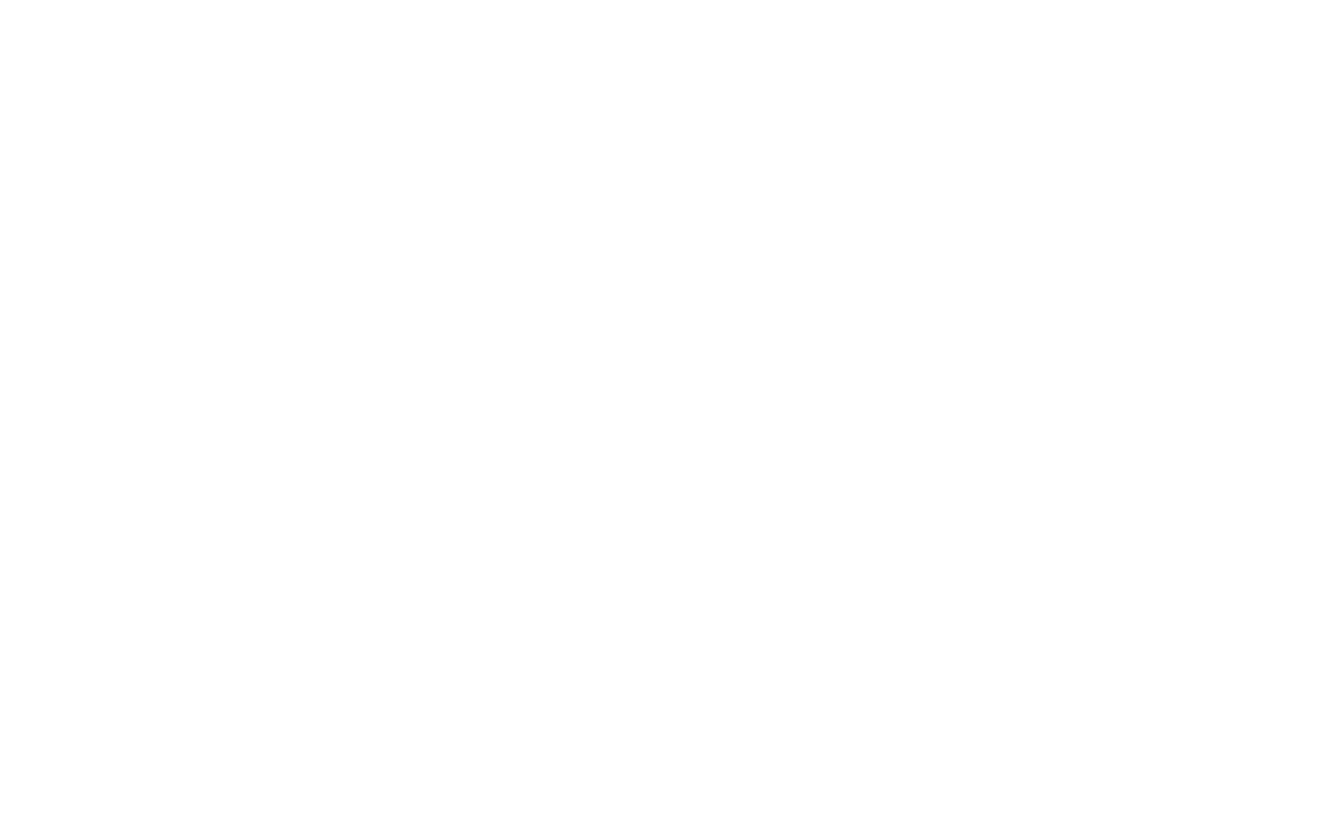
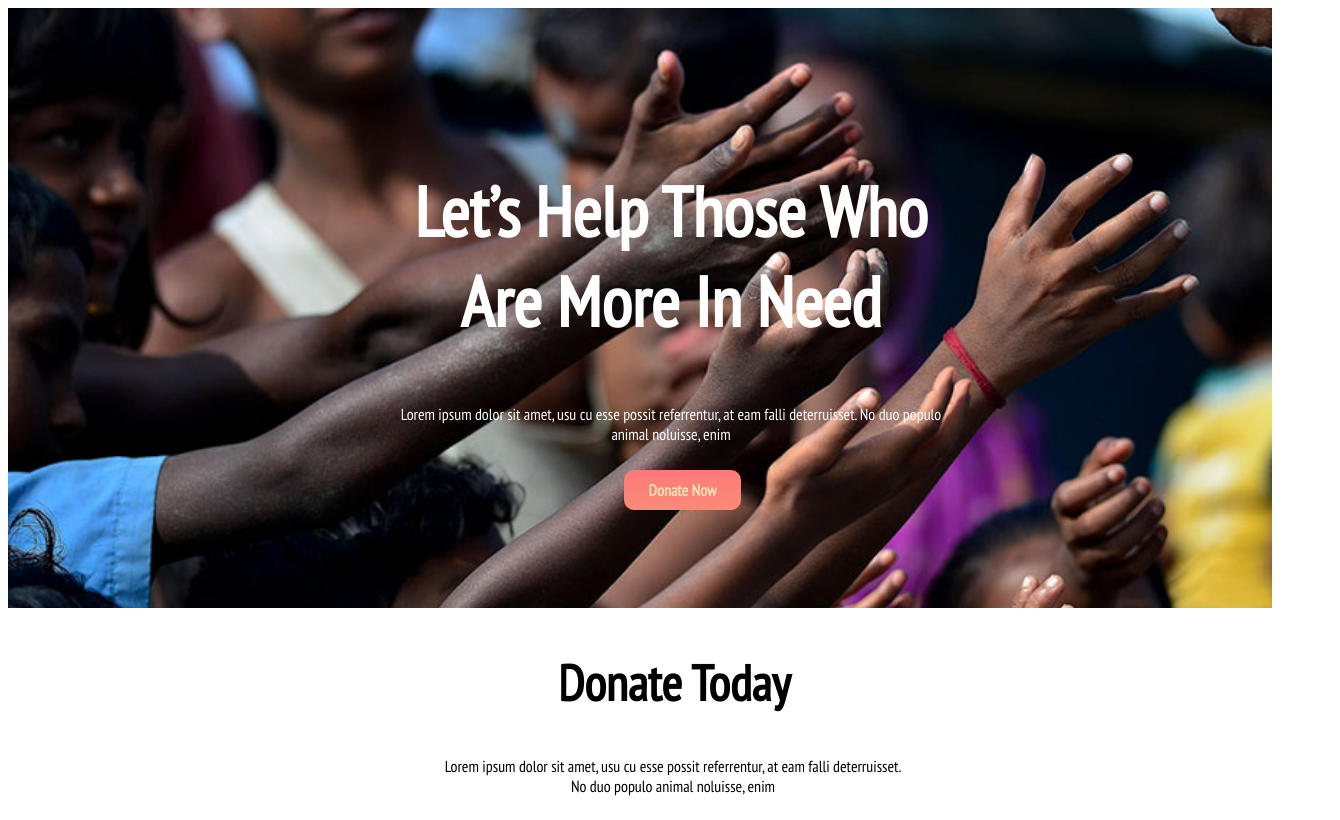
Before and after one commit to Sizzu99/donate-today, a plain HTML site: page index.html in a window 1280 px wide. Shown: the whole page, 1340 px wide, since content can reach past the window. Drawn offline with Linux system fonts and the light colour scheme.

Commit message:
first-part-done

```diff
--- a/index.html
+++ b/index.html
@@ -5,6 +5,34 @@
     <meta http-equiv="X-UA-Compatible" content="IE=edge" />
     <meta name="viewport" content="width=device-width, initial-scale=1.0" />
     <title>Donate Today</title>
+    <link rel="preconnect" href="https://fonts.googleapis.com" />
+    <link rel="preconnect" href="https://fonts.gstatic.com" crossorigin />
+    <link
+      href="https://fonts.googleapis.com/css2?family=PT+Sans+Narrow&family=Poppins&display=swap"
+      rel="stylesheet"
+    />
+    <link rel="stylesheet" href="style.css" />
   </head>
-  <body></body>
+  <body>
+    <section class="first-section falxible-contaoiner">
+      <div class="first-part margin-top">
+        <h1>Let’s Help Those Who Are More In Need</h1>
+        <p>
+          Lorem ipsum dolor sit amet, usu cu esse possit referrentur, at eam
+          falli deterruisset. No duo populo animal noluisse, enim
+        </p>
+        <br />
+        <a class="button" target="_blanck" href="">Donate Now</a>
+      </div>
+    </section>
+    <section class="second-section falxible-contaoiner">
+      <div class="second-part">
+        <h1>Donate Today</h1>
+        <p>
+          Lorem ipsum dolor sit amet, usu cu esse possit referrentur, at eam
+          falli deterruisset. No duo populo animal noluisse, enim
+        </p>
+      </div>
+    </section>
+  </body>
 </html>
--- /dev/null
+++ b/style.css
@@ -0,0 +1,51 @@
+body{
+
+    font-family: 'PT Sans Narrow', sans-serif;
+}
+.first-section{
+    background-image: url(images/donation13.jpg);
+    background-repeat: no-repeat;
+    background-size:100%;
+    height:600px;
+}
+.first-part h1{
+    font-size: 70px;
+    color: rgb(255, 255, 255);
+    margin-left:40%;
+    width: 60%;
+    text-align: center;
+
+}
+.first-part p{
+    margin-left:40%;
+    width: 60%;
+    text-align: center;
+    color: white;
+}
+.falxible-contaoiner{
+    display: flex;
+}
+.margin-top{
+    margin-top: 100px;
+}
+.button{
+    text-decoration: none;
+    background-image: linear-gradient(rgb(253, 122, 122),rgb(250, 139, 119));
+    color: wheat;
+    padding: 10px 25px;
+    border-radius: 10px;
+    font-weight: 700;
+    margin-left: 65%;
+}
+.second-part h1{
+    font-size: 50px;
+    color: rgb(0, 0, 0);
+    margin-left: 550px;
+    width: 100%;
+}
+.second-part p{
+    margin-left:55%;
+    width: 60%;
+    text-align: center;
+    color: rgb(0, 0, 0);
+}
```
